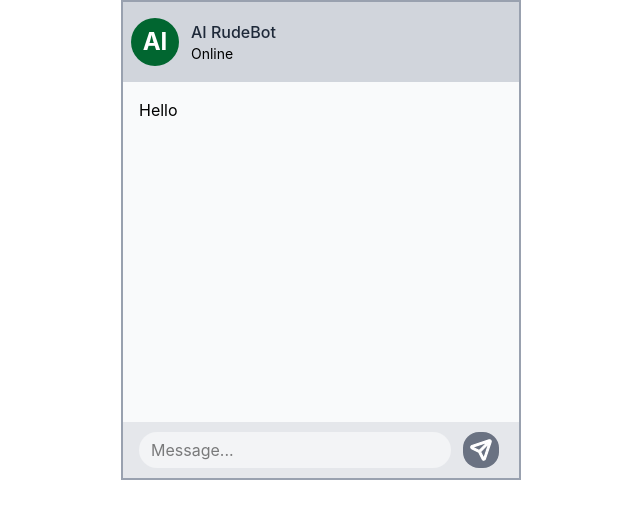
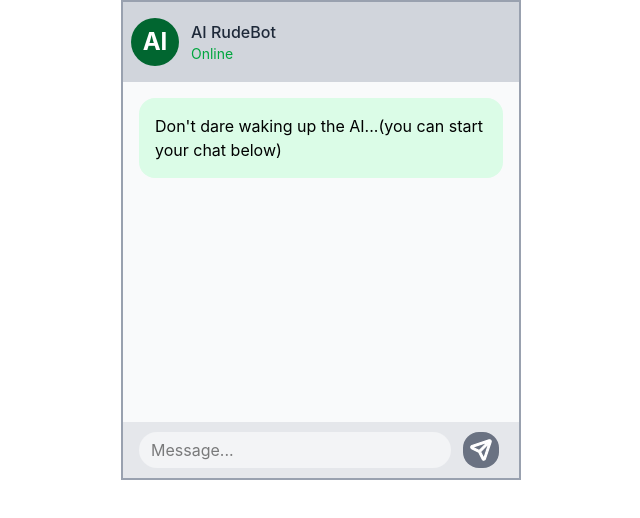
Before and after one commit to Molisana95/my-ai-chatbot, a React (Vite) app: page / in a window 1280 px wide. Shown: the top 518 px of the page, without its empty margins (319-959 px from the left). Built offline with nearby package versions, Linux system fonts and the light colour scheme.

Commit message:
Fixed some minor graphic bugs.

```diff
--- a/src/components/AIChat.tsx
+++ b/src/components/AIChat.tsx
@@ -11,7 +11,11 @@ export default function AIChat () {
     const { message, loading }: ChatContextType = context
     console.log(message)
 
-    const mappedChat = message.length === 0 ? <p>Hello</p> : message.map((m, index) => {
+    const mappedChat = message.length === 0 ? (
+        <div className="bg-green-100 rounded-2xl p-4">
+            <p>Don't dare waking up the AI...(you can start your chat below)</p>
+        </div>
+    ) : message.map((m, index) => {
         return (
             <div className={m.role === "assistant" ? "flex items-start space-x-3 w-full" : "flex items-start space-x-3 w-full justify-end"} key={`chat-n-${index}`}>
                 <div className="w-8 h-8 rounded-full bg-blue-500 shrink-0 flex items-center justify-center text-white text-xs font-bold">
--- a/src/components/ChatHeader.tsx
+++ b/src/components/ChatHeader.tsx
@@ -8,7 +8,7 @@ export default function ChatHeader() {
                 <div className="text-md text-gray-800 font-medium">
                     <h2>AI RudeBot</h2>
                 </div>
-                <div className="text-sm">
+                <div className="text-sm text-green-600">
                     <p>Online</p>
                 </div>
             </div>
--- a/src/components/ChatInput.tsx
+++ b/src/components/ChatInput.tsx
@@ -1,6 +1,7 @@
 import { Context } from "../App"
 import { useContext, useRef } from "react"
 import type { ChatMessage } from "../App"
+import sendIcon from "../assets/send-svgrepo-com-white.svg"
 
 export default function ChatInput() {
     const context = useContext(Context)
@@ -46,7 +47,7 @@ export default function ChatInput() {
             <div className="flex items-center px-4 justify-between gap-2 bottom-0 h-14 bg-gray-200">
                 <textarea placeholder="Message..." rows={1} ref={textRef} className="flex-1 resize-none bg-gray-100 border-gray-500 px-3 py-1.5 rounded-3xl w-full"></textarea>
                 <button className="rounded-2xl p-1" onClick={handleSubmit} disabled={loading ? true : false} >
-                    <img src="src\assets\send-svgrepo-com-white.svg" className="w-9 bg-gray-500 hover:bg-green-900 active:bg-green-700 rounded-2xl p-1"/>
+                    <img src={sendIcon} className="w-9 bg-gray-500 hover:bg-green-900 active:bg-green-700 rounded-2xl p-1"/>
                 </button>
             </div>
         </>
```
Also changed, not shown: 1 other file (tests, documents, lock files or other folders).
